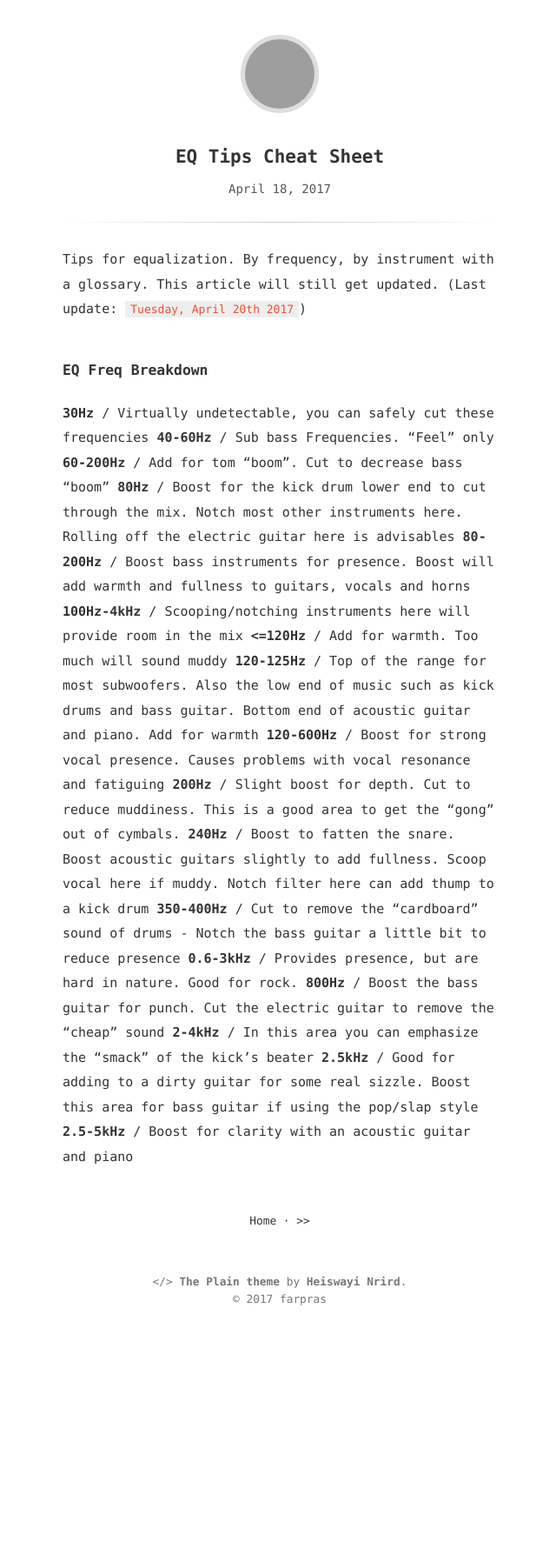
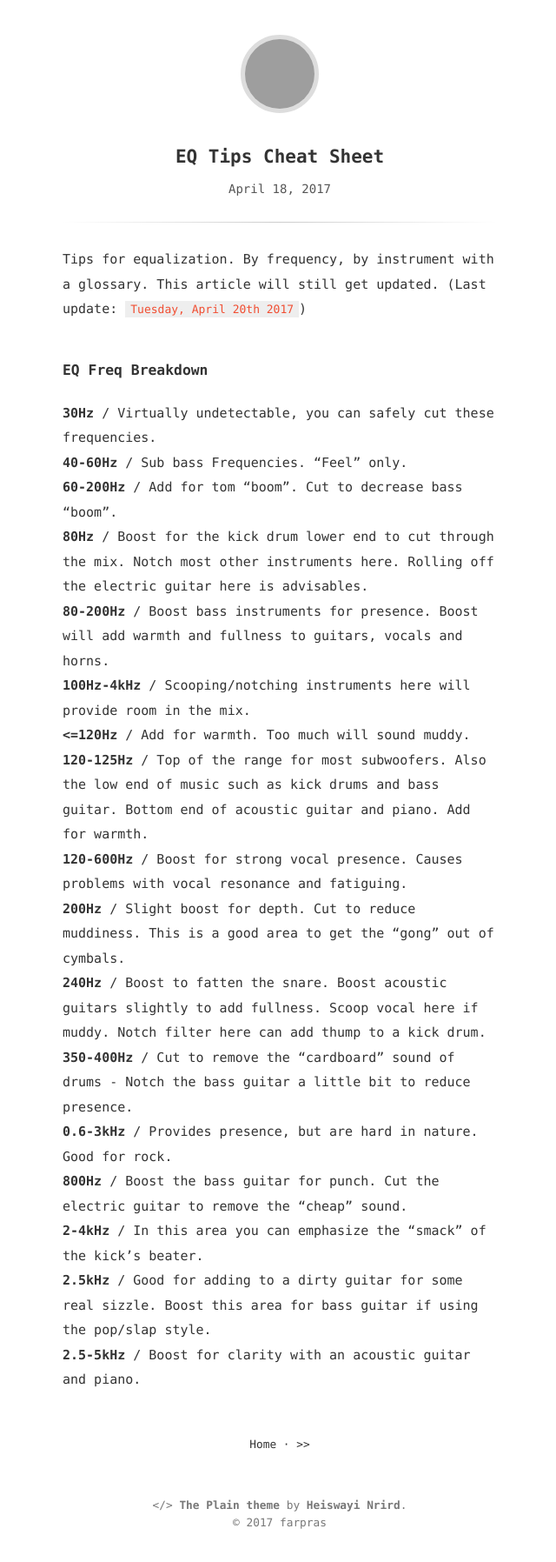
Before and after one commit to farpras/blog, a Jekyll site: the page built from _posts/2017-04-18-eq-tips-cheat-sheet.md, in a window 1280 px wide. Shown: the whole page at 87% size, without its empty margins (318-958 px from the left). Built offline with Jekyll 4.4.1, drawn with Linux system fonts in a browser that asks for light colours; before the commit the page ends 1539 px from its top, so only the background shows below that; grey boxes are pictures that could not be loaded.

```diff
--- a/_posts/2017-04-18-eq-tips-cheat-sheet.md
+++ b/_posts/2017-04-18-eq-tips-cheat-sheet.md
@@ -8,20 +8,20 @@ This article will still get updated. (Last update: `Tuesday, April 20th 2017`)
 
 ### EQ Freq Breakdown
 
-**30Hz** / Virtually undetectable, you can safely cut these frequencies
-**40-60Hz** / Sub bass Freque­ncies. "Feel" only
-**60-200Hz** / Add for tom "boom". Cut to decrease bass "boom"
-**80Hz** / Boost for the kick drum lower end to cut through the mix. Notch most other instruments here. Rolling off the electric guitar here is advisables
-**80-200Hz** / Boost bass instruments for presence. Boost will add warmth and fullness to guitars, vocals and horns
-**100Hz-4kHz** / Scooping/notching instruments here will provide room in the mix
-**<=120Hz** / Add for warmth. Too much will sound muddy
-**120-125Hz** / Top of the range for most subwoofers. Also the low end of music such as kick drums and bass guitar. Bottom end of acoustic guitar and piano. Add for warmth
-**120-600Hz** / Boost for strong vocal presence. Causes problems with vocal resonance and fatiguing
-**200Hz** / Slight boost for depth. Cut to reduce muddiness. This is a good area to get the "gong" out of cymbals.
-**240Hz** / Boost to fatten the snare. Boost acoustic guitars slightly to add fullness. Scoop vocal here if muddy. Notch filter here can add thump to a kick drum
-**350-400Hz** / Cut to remove the "cardboard" sound of drums - Notch the bass guitar a little bit to reduce presence
-**0.6-3kHz** / Provides presence, but are hard in nature. Good for rock.
-**800Hz** / Boost the bass guitar for punch. Cut the electric guitar to remove the "cheap" sound
-**2-4kHz** / In this area you can emphasize the "smack" of the kick's beater
-**2.5kHz** / Good for adding to a dirty guitar for some real sizzle. Boost this area for bass guitar if using the pop/slap style
-**2.5-5kHz** / Boost for clarity with an acoustic guitar and piano
+**30Hz** / Virtually undetectable, you can safely cut these frequencies.<br/>
+**40-60Hz** / Sub bass Freque­ncies. "Feel" only.<br/>
+**60-200Hz** / Add for tom "boom". Cut to decrease bass "boom".<br/>
+**80Hz** / Boost for the kick drum lower end to cut through the mix. Notch most other instruments here. Rolling off the electric guitar here is advisables.<br/>
+**80-200Hz** / Boost bass instruments for presence. Boost will add warmth and fullness to guitars, vocals and horns.<br/>
+**100Hz-4kHz** / Scooping/notching instruments here will provide room in the mix.<br/>
+**<=120Hz** / Add for warmth. Too much will sound muddy.<br/>
+**120-125Hz** / Top of the range for most subwoofers. Also the low end of music such as kick drums and bass guitar. Bottom end of acoustic guitar and piano. Add for warmth.<br/>
+**120-600Hz** / Boost for strong vocal presence. Causes problems with vocal resonance and fatiguing.<br/>
+**200Hz** / Slight boost for depth. Cut to reduce muddiness. This is a good area to get the "gong" out of cymbals.<br/>
+**240Hz** / Boost to fatten the snare. Boost acoustic guitars slightly to add fullness. Scoop vocal here if muddy. Notch filter here can add thump to a kick drum.<br/>
+**350-400Hz** / Cut to remove the "cardboard" sound of drums - Notch the bass guitar a little bit to reduce presence.<br/>
+**0.6-3kHz** / Provides presence, but are hard in nature. Good for rock.<br/>
+**800Hz** / Boost the bass guitar for punch. Cut the electric guitar to remove the "cheap" sound.<br/>
+**2-4kHz** / In this area you can emphasize the "smack" of the kick's beater.<br/>
+**2.5kHz** / Good for adding to a dirty guitar for some real sizzle. Boost this area for bass guitar if using the pop/slap style.<br/>
+**2.5-5kHz** / Boost for clarity with an acoustic guitar and piano.<br/>
```
